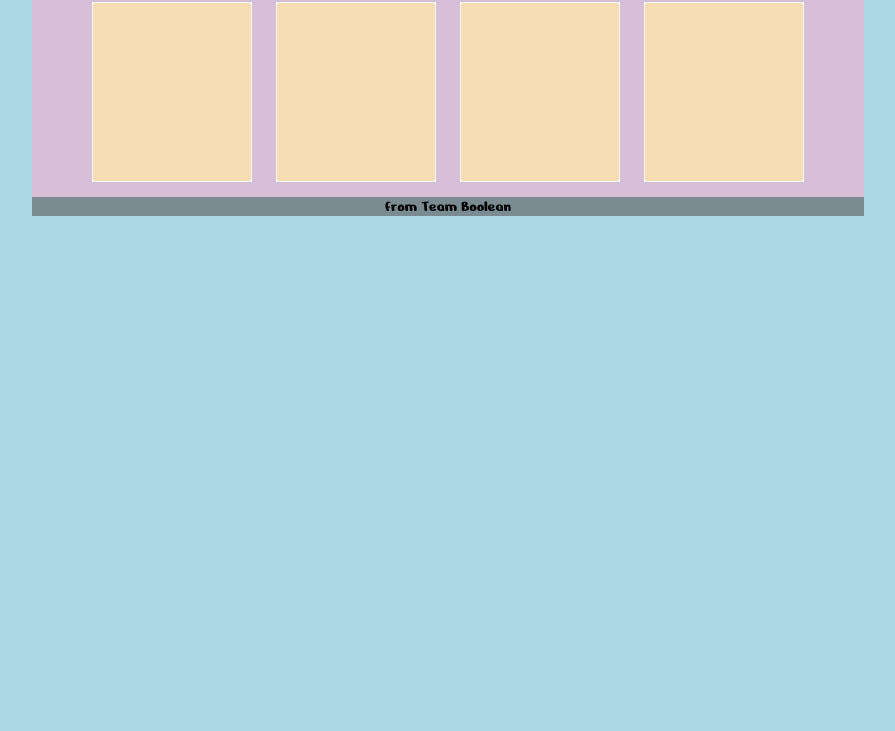
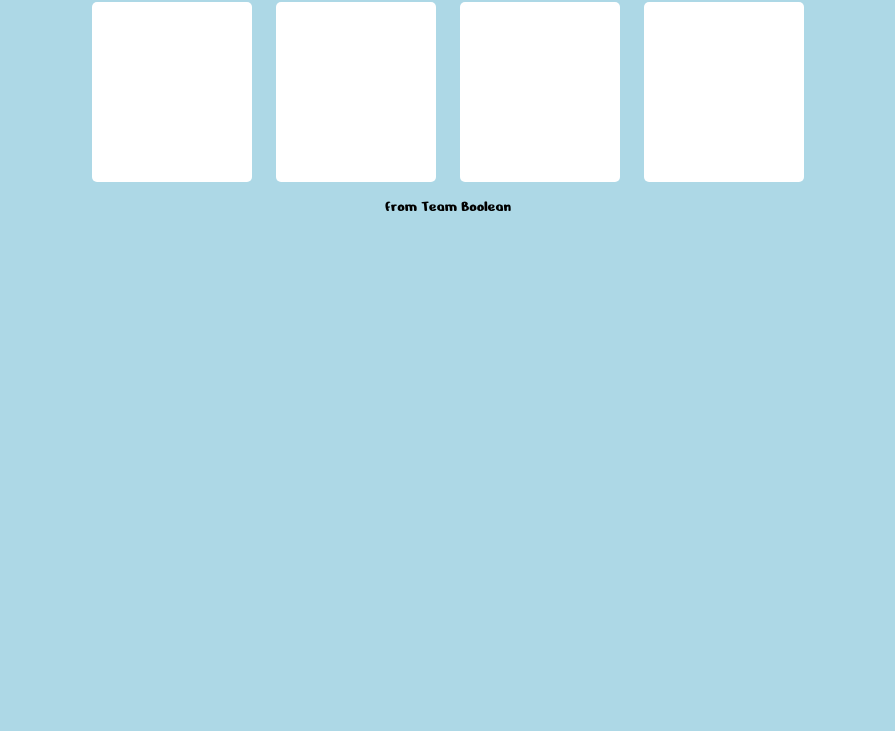
Before and after one commit to ValcanoverKarin/html-css-memory, a plain HTML site: page index.html in a window 1280 px wide. Shown: the part 69-800 px from the top of the page, without its empty margins (192-1087 px from the left). Drawn offline with Linux system fonts and the light colour scheme.

Commit message:
modifiche cards

```diff
--- a/css/style.css
+++ b/css/style.css
@@ -12,7 +12,7 @@ body {
 }
 
 .container {
-    background-color: #7a8c92;
+    background-color: #add8e6;
     width: 65%;
     margin: auto;
 }
@@ -27,7 +27,6 @@ h1 {
 
 /*main*/
 .riga {
-    background-color: thistle;
     text-align: center;
 }
 
@@ -35,9 +34,9 @@ h1 {
     height: 180px;
     width: 160px;
     display: inline-block;
-    background-color: wheat;
-    border: 1px solid white;
+    background-color: white;
     margin: 10px;
+    border-radius: 5px
 }
 /*fine main*/
 
```
